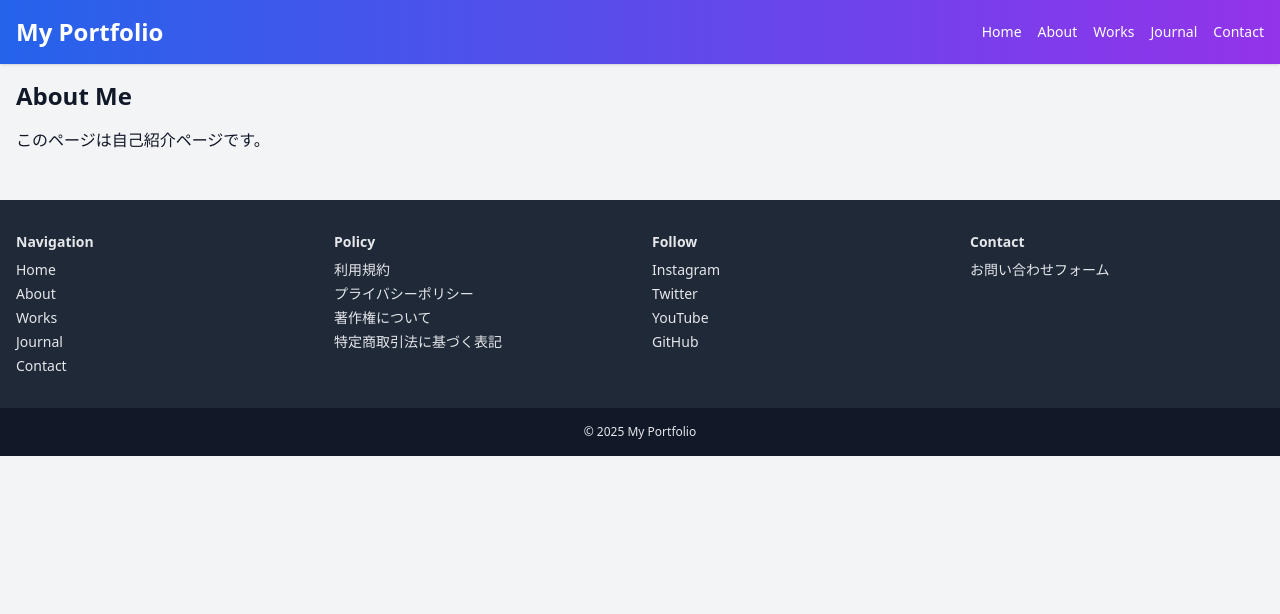
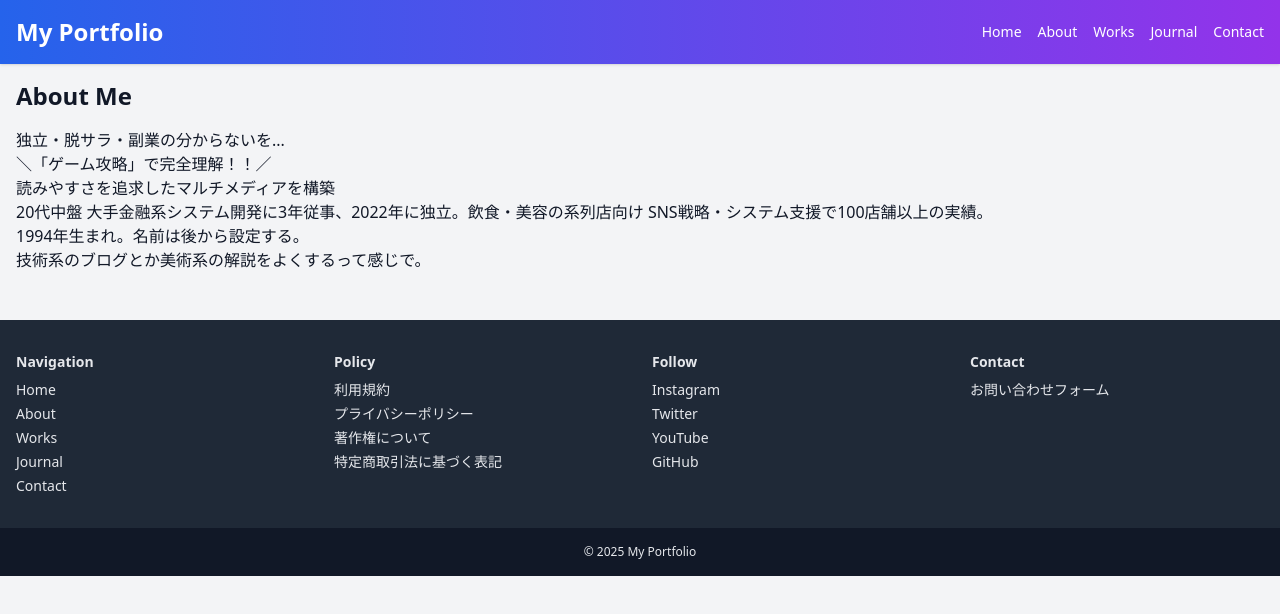
Before and after one commit to maruyamamasaya/Portfolio, a Next.js app: page /about in a window 1280 px wide. Shown: the top 614 px of the page. Built offline with nearby package versions, Linux system fonts and the light colour scheme.

Commit message:
Update about page with self introduction

```diff
--- a/src/app/about/page.tsx
+++ b/src/app/about/page.tsx
@@ -2,7 +2,18 @@ export default function About() {
   return (
     <div>
       <h1 className="text-2xl font-bold mb-4">About Me</h1>
-      <p>このページは自己紹介ページです。</p>
+      <p>独立・脱サラ・副業の分からないを...</p>
+      <p>＼「ゲーム攻略」で完全理解！！／</p>
+      <p>読みやすさを追求したマルチメディアを構築</p>
+
+      <p>
+        20代中盤 大手金融系システム開発に3年従事、2022年に独立。飲食・美容の系列店向け
+        SNS戦略・システム支援で100店舗以上の実績。
+      </p>
+
+      <p>1994年生まれ。名前は後から設定する。</p>
+
+      <p>技術系のブログとか美術系の解説をよくするって感じで。</p>
     </div>
   );
 }
```
